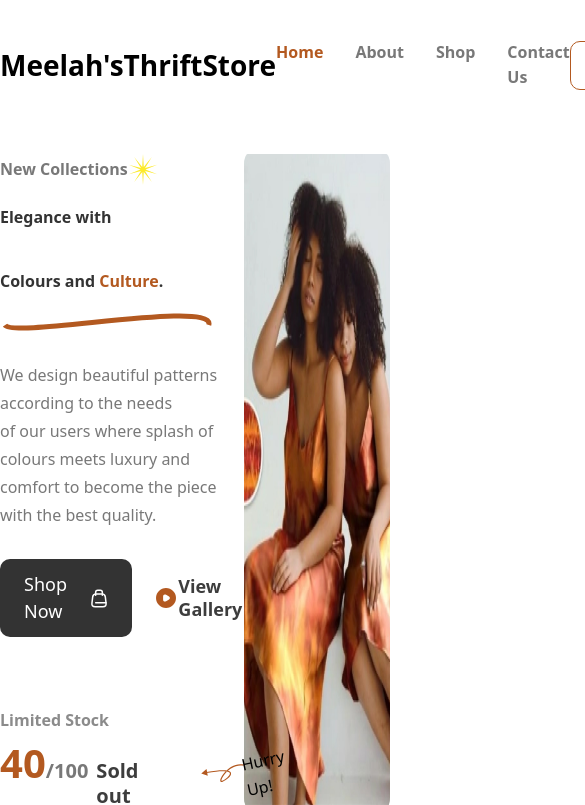
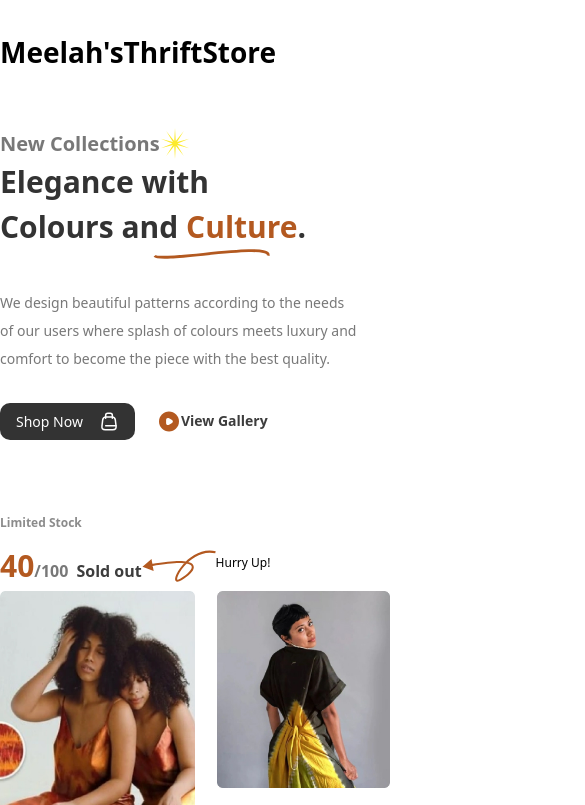
Before and after one commit to onifadjosh/MEELAH-S-THRIFT-STORE, a website: page index.html in a window 390 px wide. Shown: the top 805 px of the page, 585 px wide, since content can reach past the window. Drawn offline with Linux system fonts and the light colour scheme.

Commit message:
mobile hero design

```diff
--- a/index.html
+++ b/index.html
@@ -19,47 +19,47 @@
                 <h1 class="text-[#000000] font-bold text-[28px] leading-6">Meelah'sThriftStore</h1>
             </div>
 
-            <div class="basis-[60%] flex gap-[32px] justify-center text-[16px] leading-[25px] font-semibold text-[#3D3D3DB2]">
+            <div class="hidden basis-[60%] flex gap-[32px] justify-center text-[16px] leading-[25px] font-semibold text-[#3D3D3DB2]">
                 <a href="http://" class="text-[#B35920]">Home</a>
                 <a href="http://" class="hover:text-[#B35920]">About</a>
                 <a href="http://" class="hover:text-[#B35920]">Shop</a>
                 <a href="http://" class="hover:text-[#B35920]">Contact Us</a>
             </div>
 
-            <div class="font-bold text-[18px] leading-[23px] flex gap-[20px] ">
+            <div class="hidden font-bold text-[18px] leading-[23px] flex gap-[20px] ">
                 <a href="http://" class="text-[#B35920] border border-[#B35920] py-3 px-6 rounded-[10px] hover:text-[#ffffff] hover:bg-[#B35920]">Register</a>
                 <a href="http://" class="bg-[#B35920] text-[#ffffff] py-3 px-6 rounded-[10px] border border-[#B35920] hover:text-[#B35920] hover:bg-transparent">Login</a>
             </div>
         </nav>
 
-        <div class="flex justify-between">
+        <div class="flex justify-between lg:flex-row flex-col">
             <div>
                 <span class="flex items-center">
-                    <h3 class="font-semibold lg:text-[20px] leading-[25px] text-[#3D3D3DB2]">New Collections</h3>
+                    <h3 class="font-semibold  text-[20px] leading-[25px] text-[#3D3D3DB2]">New Collections</h3>
                     <img src="dist/images/Star 12.svg" alt="" srcset="" >
                 </span>
 
                 <div class="">
-                    <h1 class="text-[#333333] font-bold lg:text-[40px] leading-[64px]">
+                    <h1 class="text-[#333333] font-bold lg:text-[40px] text-[30px] lg:leading-[64px]">
                         Elegance with <br>
                         Colours and <span class="text-[#B35920]">Culture</span>.
                     </h1>
 
-                    <div class="flex justify-end">
-                        <img src="dist/images/Line 22.svg" alt="" srcset="" class="mr-8">
+                    <div class="flex lg:justify-end justify-center">
+                        <img src="dist/images/Line 22.svg" alt="" srcset="" class="lg:mr-8 ml-8 lg:ml-0 max-w-[30%] lg:max-w-[100%]">
                     </div>
                 </div>
 
-                <p class="py-[30px] font-normal lg:text-[16px] leading-7 text-[#3D3D3DB2]">
+                <p class="py-[30px] font-normal lg:text-[16px] leading-7 text-[#3D3D3DB2] text-[14px]">
                     We design beautiful patterns  according to the needs <br>
                     of our users where splash of colours meets luxury and <br>
                     comfort to become the piece with the best quality.
                 </p>
 
                 <div class="flex gap-[22px] w-full items-center pb-[73px]">
-                    <a href="http://" class="bg-[#333333] px-6 py-3 rounded-[10px]">
-                        <span class="flex items-center gap-[22px]">
-                            <p class="text-[#FFFFFF] text-[18px]">Shop Now</p>
+                    <a href="http://" class="bg-[#333333] md:px-6 md:py-3 px-4 py-2 rounded-[10px]">
+                        <span class="flex items-center md:gap-[22px] gap-[16px]">
+                            <p class="text-[#FFFFFF] md:text-[18px] text-[14px]">Shop Now</p>
                             <img src="dist/images/shopping-bag.svg" alt="" srcset="">
                         </span>
                     </a>
@@ -67,23 +67,23 @@
                     <a href="http://" class="">
                         <span class="flex ">
                             <img src="dist/images/video-circle.svg" alt="">
-                            <p class="text-[#3D3D3D] text-[18px] leading-[23px] font-semibold">View Gallery</p>
+                            <p class="text-[#3D3D3D] md:text-[18px] text-[14px] leading-[23px] font-semibold">View Gallery</p>
                         </span>
                     </a>
                 </div>
 
 
                 <div>
-                    <h5 class="text-[#3D3D3D99] text-[16px] leading-[20px] font-semibold pb-2">Limited Stock</h5>
-                    <div class="flex items-center gap-[62px]">
+                    <h5 class="text-[#3D3D3D99] md:text-[16px] text-[12px] leading-[20px] font-semibold pb-2">Limited Stock</h5>
+                    <div class="flex items-center lg:gap-[62px] ">
                         <span class="flex gap-2 items-baseline">
-                            <p class="text-[#3D3D3DB2] text-[20px] leading-[25px] font-semibold"><span class="text-[#B35920] text-[40px] leading-[50px]">40</span>/100</p>
-                            <p class="text-[#3D3D3D] leading-[25px] text-[20px] font-semibold justify-items-end">Sold out</p>
+                            <p class="text-[#3D3D3DB2] md:text-[20px] text-[16px] leading-[25px] font-semibold"><span class="text-[#B35920] md:text-[40px] text-[30px] leading-[50px]">40</span>/100</p>
+                            <p class="text-[#3D3D3D] leading-[25px] md:text-[20px] text-[16px] font-semibold justify-items-end">Sold out</p>
                         </span>
 
                         <span class="flex ">
-                            <img src="dist/images/Vector.svg" alt="" srcset="">
-                            <p class="-rotate-12 text-[#000000] text-[16px] leading-[26px] font-normal">Hurry Up!</p>
+                            <img src="dist/images/Vector.svg" alt="" srcset="" class="max-w-[40%] md:max-w-[100%]">
+                            <p class="md:-rotate-12 -rotate[40deg] text-[#000000] md:text-[16px] text-[12px]  leading-[26px] font-normal">Hurry Up!</p>
                         </span>
                     </div>
                 </div>
@@ -91,9 +91,9 @@
 
 
             <div class="flex gap-[22px] lg:pb-[100px]">
-                <img src="dist/images/pic1.jpg" alt="" srcset="">
+                <img src="dist/images/pic1.jpg" alt="" srcset="" class="basis-1/2 max-w-[50%]">
 
-                <div class="flex flex-col gap-10">
+                <div class="flex flex-col md:gap-10 gap-5">
                     <img src="dist/images/pic2.jpg" alt="" srcset="">
                     <img src="dist/images/pic3.jpg" alt="" srcset="">
                 </div>
@@ -242,7 +242,7 @@
 
     <section class="px-0 relative mb-[75px]">
         <img src="dist/images/Shape.svg" alt="" srcset="" class="">
-        <div class="py-[75px] px-[96px]  bg-[#B35920] w-[85%] lg:mx-[100px] flex items-center justify-between rounded-[12px]  absolute top-[60px] shadow-md shadow-[#B359204D]">
+        <div class="hidden py-[75px] px-[96px]  bg-[#B35920] w-[85%] lg:mx-[100px] flex items-center justify-between rounded-[12px]  absolute top-[60px] shadow-md shadow-[#B359204D]">
             <p class="font-normal leading-10 text-[33px] text-[#ffffff]">Subscribe Newsletters</p>
 
             <span class="relative">
@@ -273,7 +273,7 @@
 
         <h1 class="text-[#000000] font-bold text-[28px] leading-6 basis-1/3 text-center">Meelah'sThriftStore</h1>
 
-        <span class="font-normal text-[16px] leading-[21px] text-[#0A142F] flex gap-[35px] ">
+        <span class="hidden font-normal text-[16px] leading-[21px] text-[#0A142F] flex gap-[35px] ">
             <a href="http://"  class="hover:text-[#B35920]">Terms of Service</a>
 
             <a href="http://"  class="hover:text-[#B35920]">Privacy Policy</a>
```
Also changed, not shown: dist/output.css.
